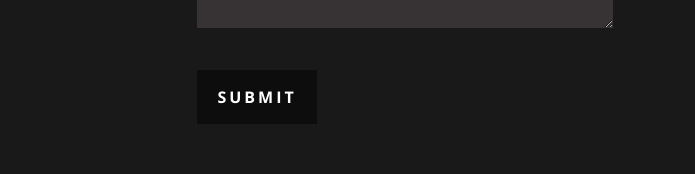
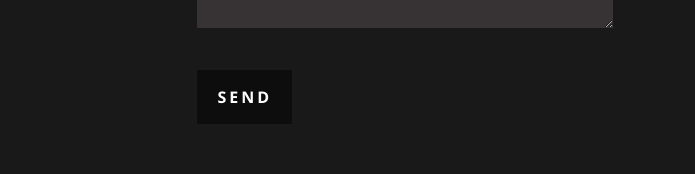
Before and after one commit to rakhadjo/rakhadjo.me, a React (Create React App) app: page / in a window 1280 px wide. Shown: the part 2562-2736 px from the top of the page, without its empty margins (119-814 px from the left). Built offline with nearby package versions, Linux system fonts and the light colour scheme.

Commit message:
attempt idk pls build

```diff
--- a/src/Components/Contact.js
+++ b/src/Components/Contact.js
@@ -21,7 +21,7 @@ class Contact extends Component {
   }
 
   handleSubmit(event) {
-    //alert("a query has been submitted: " + this.state);
+    alert("a query has been submitted: " + this.state);
 
     fetch("/", {
       method: "POST",
@@ -135,10 +135,7 @@ class Contact extends Component {
                   </div>
 
                   <div>
-                    <button className="submit">Submit</button>
-                    <span id="image-loader">
-                      <img alt="" src="images/loader.gif" />
-                    </span>
+                    <button type="submit" className="submit">Send</button>
                   </div>
                 </fieldset>
               </form>
```
